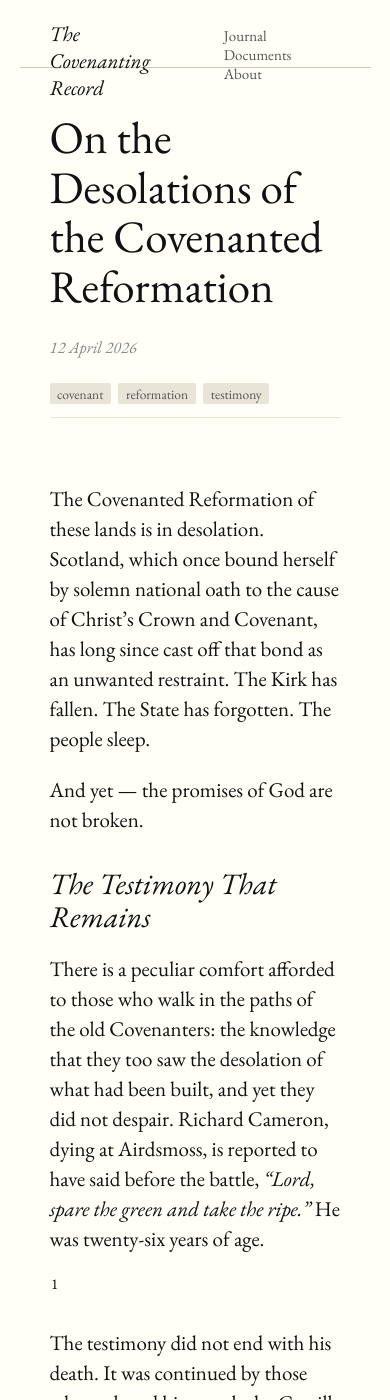
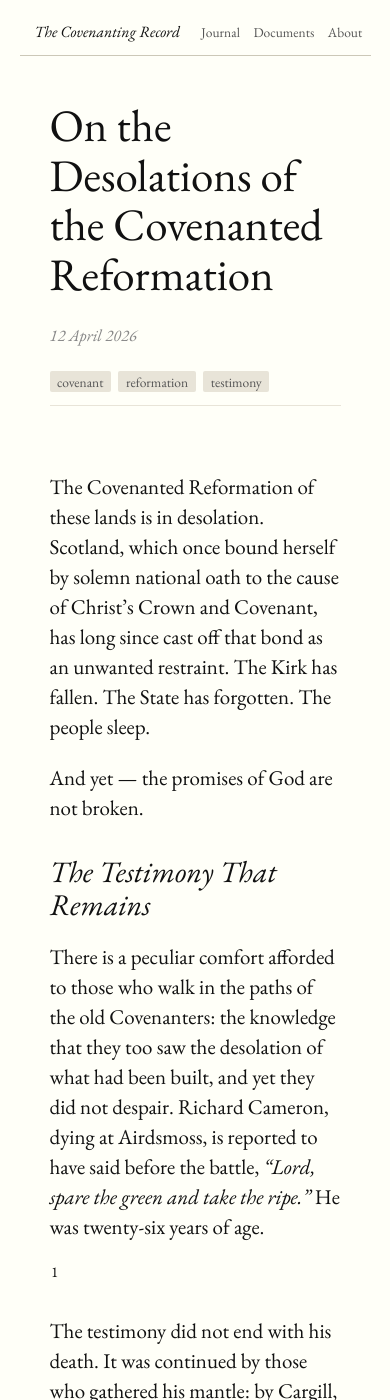
Before and after one commit to ForestWalkUK/covenanting-record, a Jekyll site: the page built from _posts/2026-04-12-on-the-desolations-of-the-covenanted-reformation.md, in a window 390 px wide and 1400 px high. Built offline with Jekyll 4.4.1, drawn with Linux system fonts in a browser that asks for light colours; comment, search, counter and statistics services are not loaded.

Commit message:
Fix mobile header, activate Giscus comments, and constrain sidenote overflow

```diff
--- a/_layouts/post.html
+++ b/_layouts/post.html
@@ -53,26 +53,21 @@
         {% if page.comments != false %}
         <div class="comments-section">
             <h3>Responses &amp; Reflections</h3>
-            <!-- GISCUS COMMENTS -->
-            <!-- After enabling GitHub Discussions on your repo, replace the data- values below. -->
-            <!-- Visit https://giscus.app to generate your own configuration snippet. -->
             <script src="https://giscus.app/client.js"
-                data-repo="forestwalkuk/covenanting-record"
-                data-repo-id="REPLACE_WITH_REPO_ID"
+                data-repo="ForestWalkUK/covenanting-record"
+                data-repo-id="R_kgDOSAeUVg"
                 data-category="General"
-                data-category-id="REPLACE_WITH_CATEGORY_ID"
+                data-category-id="DIC_kwDOSAeUVs4C7Mpq"
                 data-mapping="pathname"
                 data-strict="0"
                 data-reactions-enabled="1"
                 data-emit-metadata="0"
-                data-input-position="top"
-                data-theme="light"
+                data-input-position="bottom"
+                data-theme="preferred_color_scheme"
                 data-lang="en"
-                data-loading="lazy"
                 crossorigin="anonymous"
                 async>
             </script>
-            <!-- END GISCUS -->
         </div>
         {% endif %}
 
--- a/assets/css/tufte.css
+++ b/assets/css/tufte.css
@@ -553,3 +553,35 @@ body.has-sidebar .marginnote {
     padding: 1rem 1.5rem;
     border-left: 3px solid #ccc8b8;
 }
+
+/* Mobile header fix */
+@media (max-width: 800px) {
+    .site-header {
+        height: auto;
+        min-height: 48px;
+        padding: 0.6rem 1rem;
+        flex-wrap: nowrap;
+        align-items: center;
+        gap: 0.5rem;
+    }
+
+    .site-title {
+        font-size: 1.05rem;
+        white-space: nowrap;
+        flex-shrink: 0;
+    }
+
+    .site-nav {
+        display: flex;
+        flex-direction: row;
+        flex-wrap: nowrap;
+        gap: 0;
+        margin-left: auto;
+    }
+
+    .site-nav a {
+        margin-left: 0.9rem;
+        font-size: 0.9rem;
+        white-space: nowrap;
+    }
+}
```
Also changed, not shown: _layouts/document.html (+5 -6 lines).
